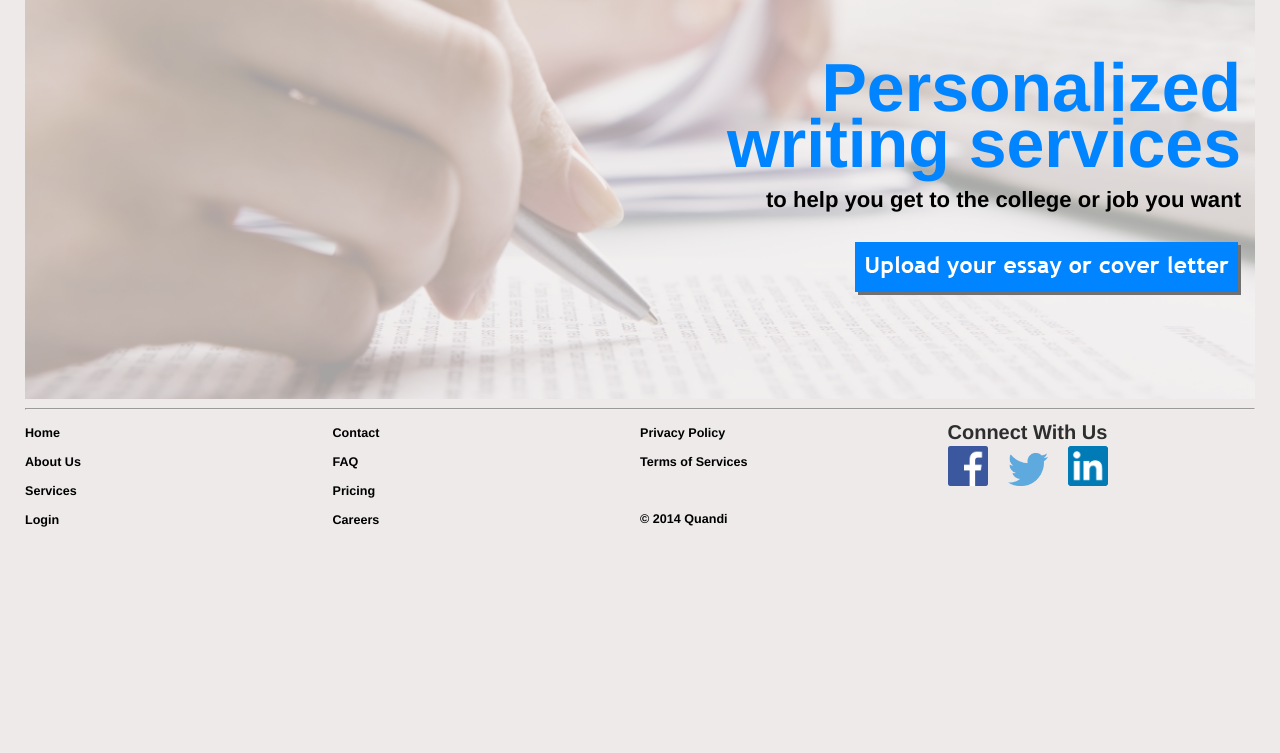
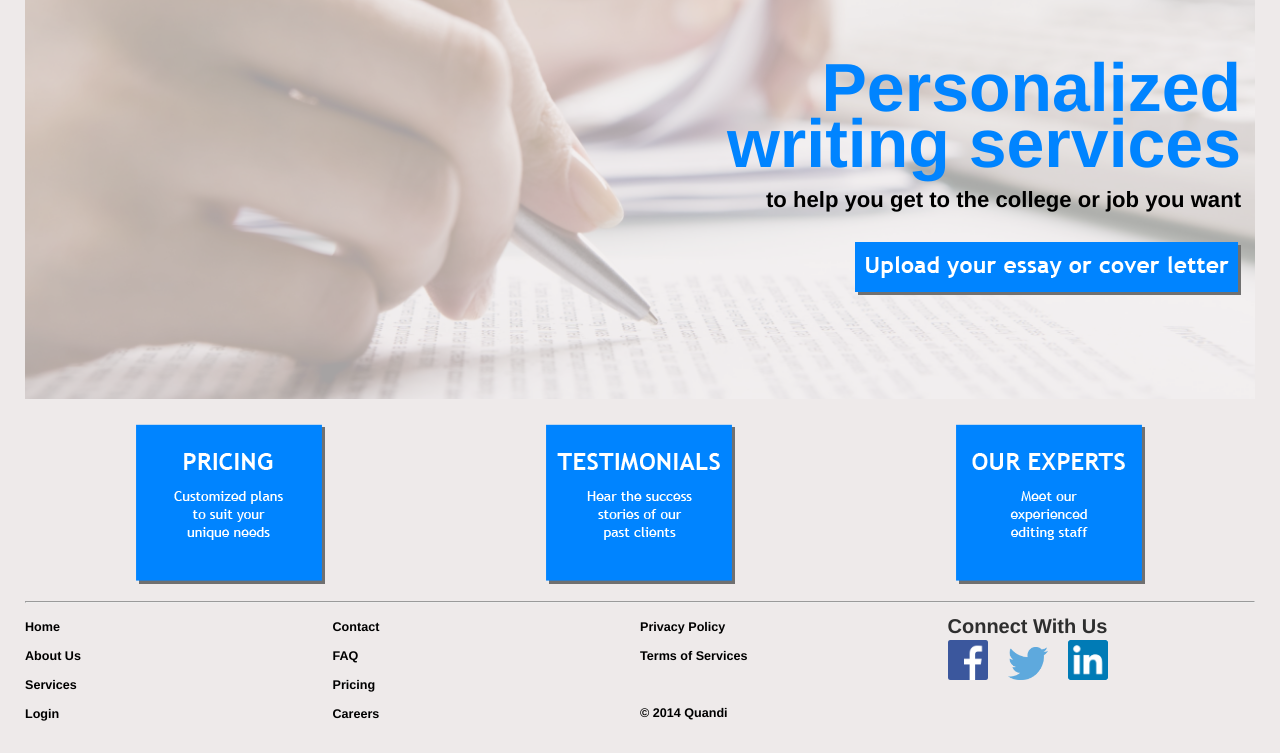
Before and after one commit to ausdong/quandiwriting, a Django app: page / in a window 1280 px wide. Shown: the part 109-862 px from the top of the page. Before the commit the page ends 636 px from the top, so only its background shows below. Run offline with Django 3.2, Linux system fonts and the light colour scheme; some libraries are stand-ins or nearby versions.

Commit message:
homepage menu

```diff
--- a/testsite/static/style.css
+++ b/testsite/static/style.css
@@ -54,6 +54,18 @@ div.content{
 		text-align: left;
 }
 
+#homemenu {
+		-webkit-column-count: 3; /* Chrome, Safari, Opera */
+      -webkit-column-gap: 0px;
+		-moz-column-count: 3; /* Firefox */
+		-moz-column-gap: 0px;
+		column-count: 3;
+		column-gap: 0px;
+		width: 100%;
+		text-align: center;
+		margin-top: 2%;
+}
+
 #connect {
 		font-size: 20px;
 		font-weight: bold;
--- a/testsite/templates/testsite/index.html
+++ b/testsite/templates/testsite/index.html
@@ -33,6 +33,11 @@
 			top: 14.5em;
 			z-index: 5;
 		}
+
+		#homemenu a {
+			.floatcenter {float: center; margin: 0; width: 10px;}
+			.clear {clear:both}
+		}
 	</style>
 	<h1 class="ontop">
 		Personalized <br><br>
@@ -43,5 +48,15 @@
 		<a href="http://www.quandiwriting.com/login/" class="buttonhover"><img src="{{STATIC_URL}}upload.png" border="0" alt="Upload"/></a>
 	</h2>
 	<div id="homebody"></div>
-
+	<div id="homemenu">
+		<div class="floatcenter">
+			<a href="http://www.quandiwriting.com/About/" class="buttonhover"><img src="{{STATIC_URL}}menu1.png" border="0" alt="Upload"/></a>
+		</div>
+		<div class="floatcenter">
+			<a href="http://www.quandiwriting.com/About/" class="buttonhover"><img src="{{STATIC_URL}}menu2.png" border="0" alt="Upload"/></a>
+		</div>
+		<div class="floatcenter">
+			<a href="http://www.quandiwriting.com/About/" class="buttonhover"><img src="{{STATIC_URL}}menu3.png" border="0" alt="Upload"/></a>
+		</div>
+	</div>
 {% endblock %}
```
